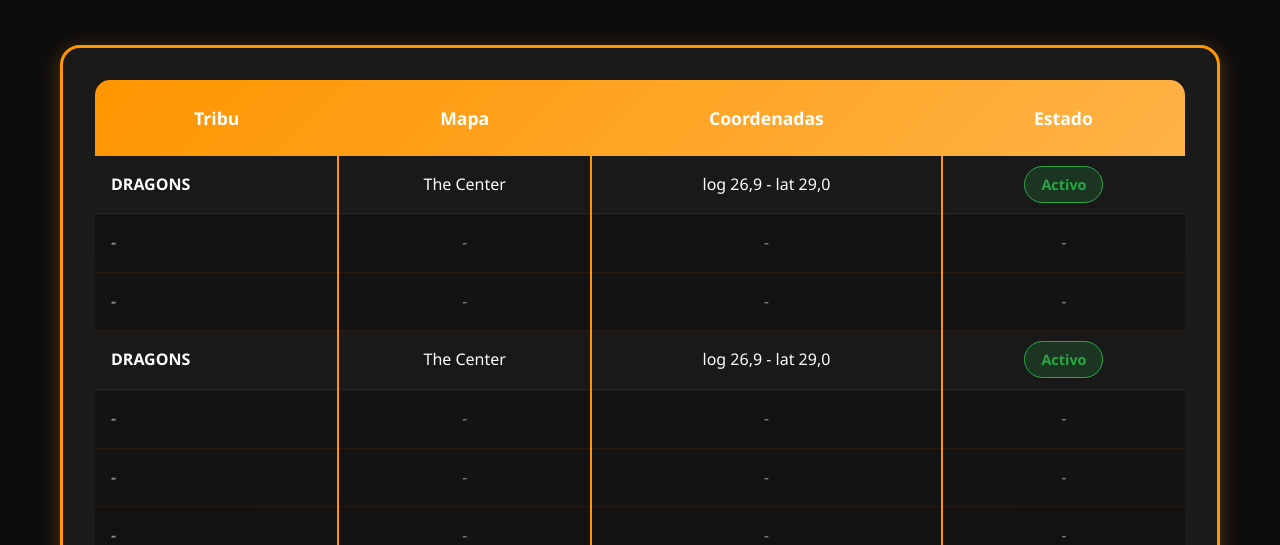
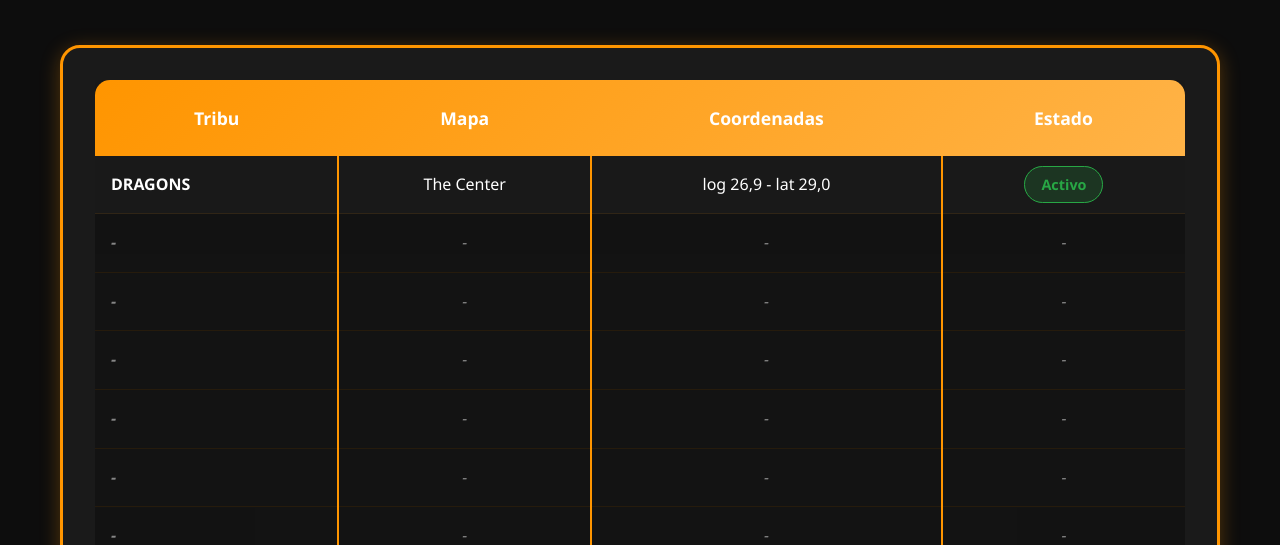
Before and after one commit to Douglas-GV/Aztec-Warriors, a plain HTML site: page Lista.html in a window 1280 px wide. Shown: the part 255-800 px from the top of the page. Drawn offline with Linux system fonts and the light colour scheme.

Commit message:
Update Lista.html
Nuevo cambio

```diff
--- a/Lista.html
+++ b/Lista.html
@@ -81,11 +81,11 @@
                                 <td>-</td>
                                 <td>-</td>
                             </tr>
-                            <tr>
-                                <td>DRAGONS</td>
-                                <td>The Center</td>
-                                <td>log 26,9 - lat 29,0</td>
-                                <td><span class="status active">Activo</span></td>
+                            <tr class="empty-row">
+                                <td>-</td>
+                                <td>-</td>
+                                <td>-</td>
+                                <td>-</td>
                             </tr>
                             <tr class="empty-row">
                                 <td>-</td>
```
